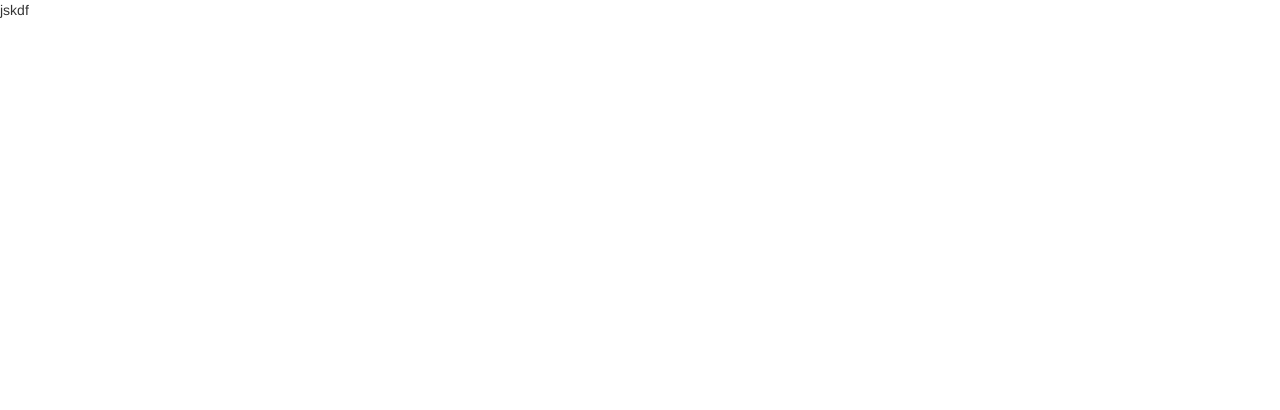
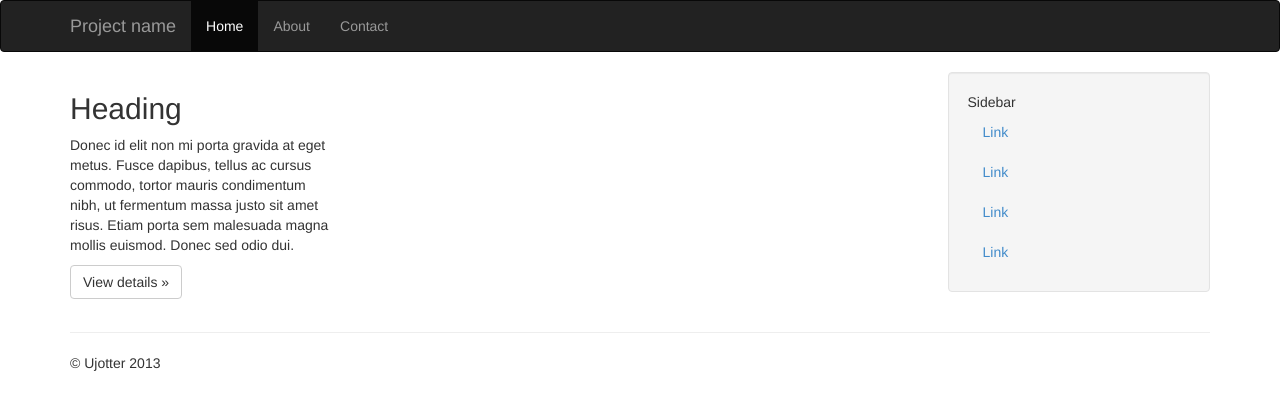
Before and after one commit to vladigoal/ujotter, a Django app: page / in a window 1280 px wide. Before the commit the part shown is almost empty. Shown: the top 410 px of the page. Run offline with Django 3.2, Linux system fonts and the light colour scheme; some libraries are stand-ins or nearby versions.

Commit message:
modified site_base,index templates

```diff
--- a/ujotter/templates/index.html
+++ b/ujotter/templates/index.html
@@ -1,5 +1,52 @@
 {% extends "site_base.html" %}
 
-{% block content %}
-    jskdf
+{% block site_wrapper %}
+    <div class="navbar navbar-inverse" role="navigation">
+      <div class="container">
+        <div class="navbar-header"></button>
+          <a class="navbar-brand" href="#">Project name</a>
+        </div>
+        <div class="collapse navbar-collapse">
+          <ul class="nav navbar-nav">
+            <li class="active"><a href="#">Home</a></li>
+            <li><a href="#about">About</a></li>
+            <li><a href="#contact">Contact</a></li>
+          </ul>
+        </div><!-- /.nav-collapse -->
+      </div><!-- /.container -->
+    </div><!-- /.navbar -->
+
+    <div class="container">
+
+      <div class="row row-offcanvas row-offcanvas-right">
+        <div class="col-xs-12 col-sm-9">
+          <div class="row">
+            <div class="col-6 col-sm-6 col-lg-4">
+              <h2>Heading</h2>
+              <p>Donec id elit non mi porta gravida at eget metus. Fusce dapibus, tellus ac cursus commodo, tortor mauris condimentum nibh, ut fermentum massa justo sit amet risus. Etiam porta sem malesuada magna mollis euismod. Donec sed odio dui. </p>
+              <p><a class="btn btn-default" href="#">View details &raquo;</a></p>
+            </div><!--/span-->
+          </div><!--/row-->
+        </div><!--/span-->
+
+        <div class="col-xs-6 col-sm-3 sidebar-offcanvas" id="sidebar" role="navigation">
+          <div class="well sidebar-nav">
+            <ul class="nav">
+              <li>Sidebar</li>
+              <li class="active"><a href="#">Link</a></li>
+              <li><a href="#">Link</a></li>
+              <li><a href="#">Link</a></li>
+              <li><a href="#">Link</a></li>
+            </ul>
+          </div><!--/.well -->
+        </div><!--/span-->
+      </div><!--/row-->
+
+      <hr>
+
+      <footer>
+        <p>&copy; Ujotter 2013</p>
+      </footer>
+
+    </div>
 {% endblock %}
--- a/ujotter/templates/site_base.html
+++ b/ujotter/templates/site_base.html
@@ -13,7 +13,7 @@
     <![endif]-->
   </head>
   <body>
-    {% block content %}
+    {% block site_wrapper %}
 
     {% endblock %}
 
```
